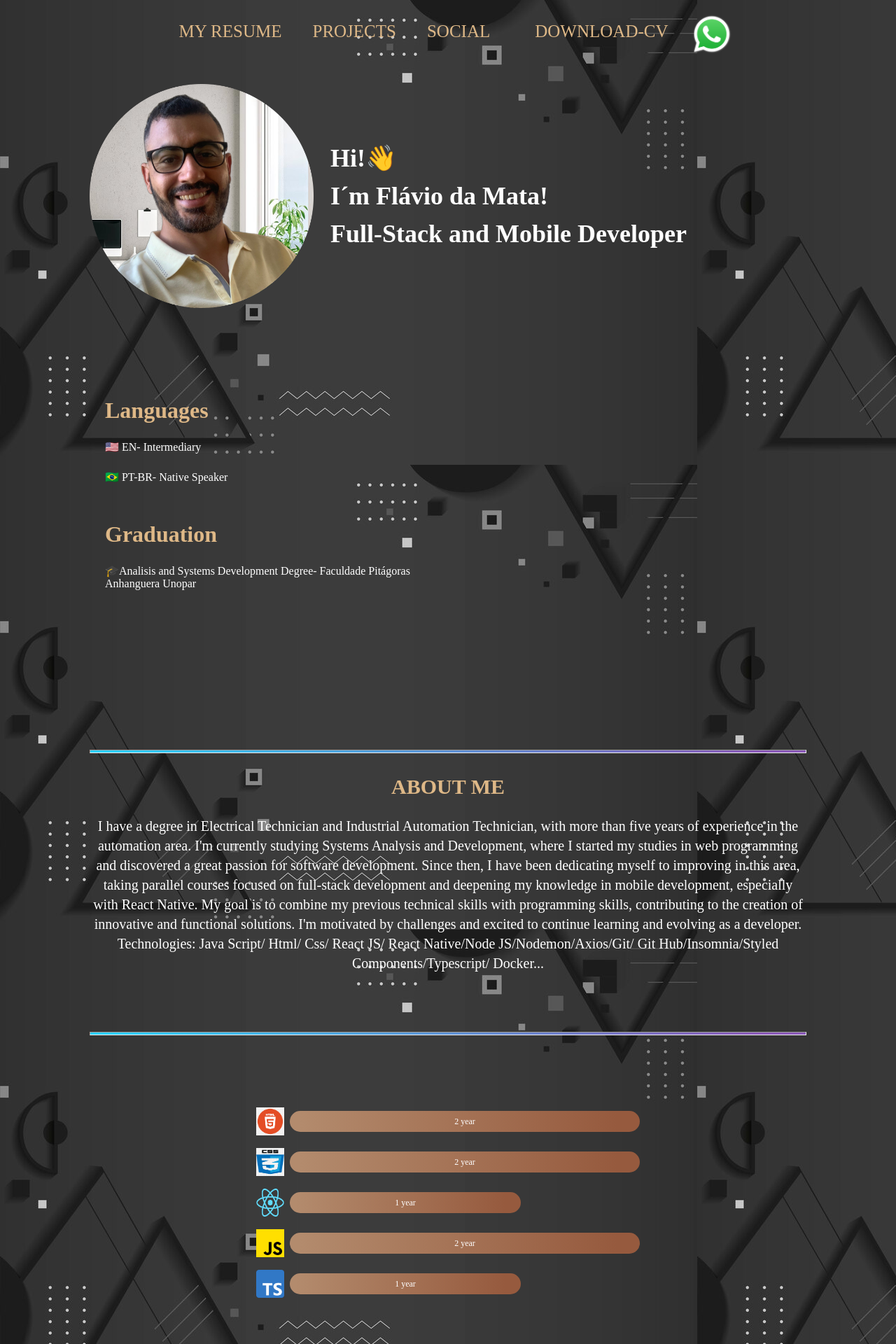
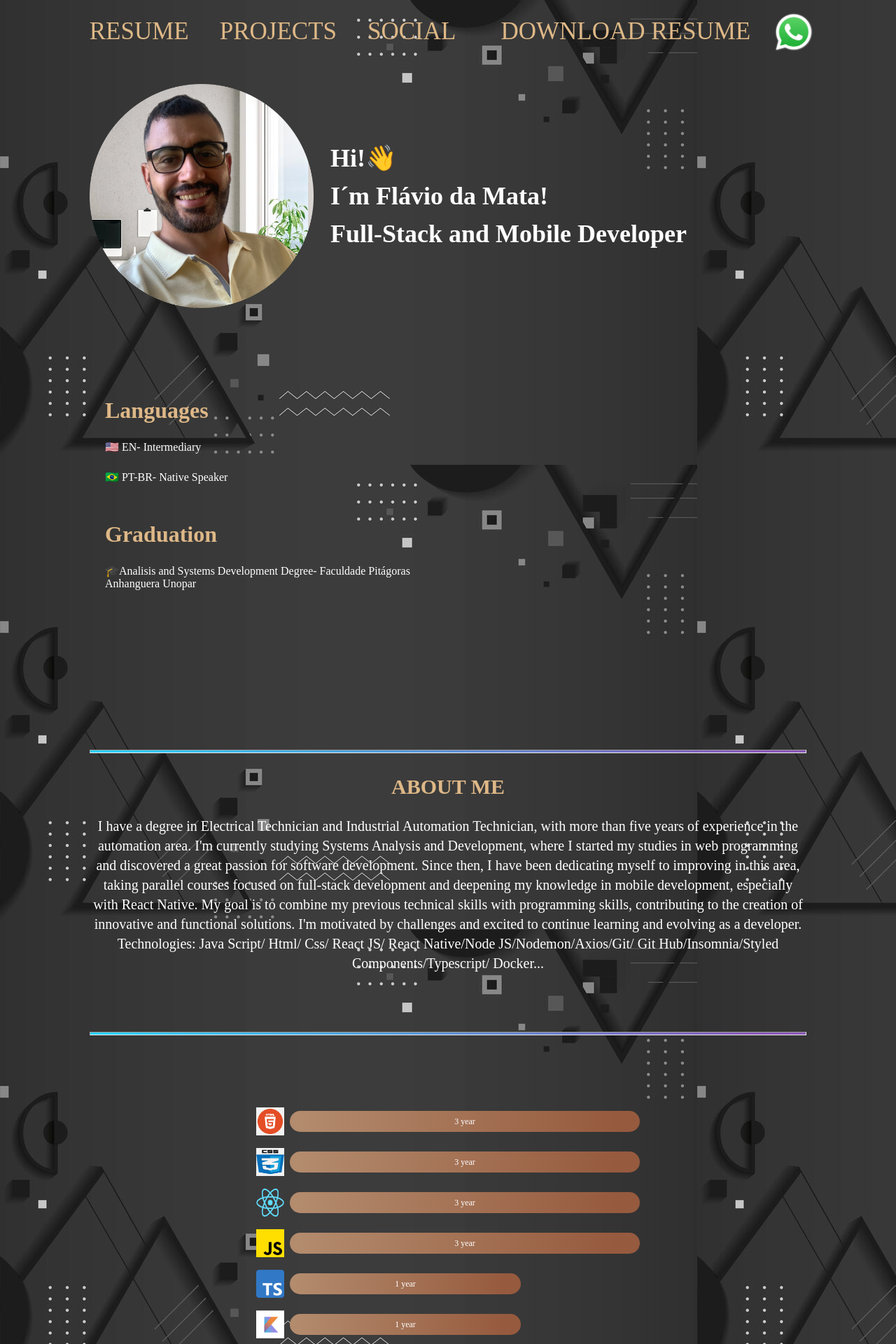
Before and after one commit to Damatta22/portifolio, a React (Vite) app: page / in a window 1280 px wide. Shown: the top 1920 px of the page at 70% size. Built offline with nearby package versions, Linux system fonts and the light colour scheme.

Commit message:
add new experience

```diff
--- a/src/components/buttonsTop/buttonsTop.css
+++ b/src/components/buttonsTop/buttonsTop.css
@@ -1,13 +1,12 @@
 .buttonsTop {
   display: flex;
   flex-direction: row;
-    justify-content: flex-start;
-    margin-left: 5px;
-    margin-top: 10px;
+  align-items: center;
+  font-family: "Times New Roman", Times, serif;
+  font-size: 17px;
   gap: 2px;
   width: 90px;
   height: 80px;
-    font-size: 10px;
 
   color: burlywood;
 }
@@ -20,7 +19,6 @@
   text-decoration: none;
   text-align: center;
 
-    font-size: 10px;
   color: burlywood;
   text-transform: uppercase;
   border: none;
@@ -36,7 +34,6 @@
   text-decoration: none;
   text-align: center;
 
-    font-size: 10px;
   color: burlywood;
   text-transform: uppercase;
   border: none;
@@ -53,7 +50,7 @@
   text-decoration: none;
   text-align: center;
   color: burlywood;
-    font-size: 10px;
+
   text-transform: uppercase;
   border: none;
   cursor: pointer;
@@ -62,14 +59,12 @@
 .Flavio {
   margin-left: 20px;
   margin-top: 10px;
-
   margin-bottom: 20px;
   border-radius: 14px;
   padding: 12px;
   text-decoration: none;
   text-align: center;
   color: burlywood;
-    font-size: 10px;
   text-transform: uppercase;
   border: none;
   cursor: pointer;
@@ -90,21 +85,17 @@
     margin-top: 10px;
     gap: 20px;
     width: 100%;
-
+    font-size: 35px;
     color: burlywood;
   }
 
   .projects {
     margin-bottom: 20px;
-
     margin-top: 10px;
     padding: 12px;
     text-decoration: none;
     text-align: center;
     color: burlywood;
-
-        font-size: 25px;
-
     text-transform: uppercase;
     border: none;
     cursor: pointer;
@@ -119,9 +110,6 @@
     text-decoration: none;
     text-align: center;
     color: burlywood;
-
-        font-size: 25px;
-
     text-transform: uppercase;
     border: none;
     cursor: pointer;
@@ -130,14 +118,12 @@
   .talkToMe {
     margin-left: 20px;
     margin-top: 10px;
-
     margin-bottom: 20px;
     border-radius: 24px;
     padding: 12px;
     text-decoration: none;
     text-align: center;
     color: burlywood;
-        font-size: 25px;
     text-transform: uppercase;
     border: none;
     cursor: pointer;
@@ -146,14 +132,12 @@
   .Flavio {
     margin-left: 20px;
     margin-top: 10px;
-
     margin-bottom: 20px;
     border-radius: 24px;
     padding: 12px;
     text-decoration: none;
     text-align: center;
     color: burlywood;
-        font-size: 25px;
     text-transform: uppercase;
     border: none;
     cursor: pointer;
--- a/src/components/buttonsTop/buttonsTop.jsx
+++ b/src/components/buttonsTop/buttonsTop.jsx
@@ -12,7 +12,7 @@ export function ButtonsTop() {
         offset={-100}
         className="projects"
       >
-        My Resume
+        Resume
       </Link>
 
       <Link
@@ -40,7 +40,7 @@ export function ButtonsTop() {
         href="https://drive.google.com/file/d/1I7BqarNwIa7ElmdY06kYSyCVX8ijoWJC/view?usp=sharing"
         aria-label="Baixar Currículo"
       >
-        Download-CV
+        Download Resume
       </a>
 
       <a
--- a/src/components/experience/experience.jsx
+++ b/src/components/experience/experience.jsx
@@ -4,6 +4,8 @@ import ReactImage from "../../assets/react.png";
 import HtmlImage from "../../assets/html.png";
 import JsImage from "../../assets/js.png";
 import TsImage from "../../assets/ts.png";
+import NativeImage from "../../assets/native.png"
+import kotlinImage from "../../assets/kotlin.jpg"
 
 export function Experience() {
   return (
@@ -36,7 +38,7 @@ export function Experience() {
           <img src={HtmlImage} alt="Html Logo" width={40} height={40} />
           <div className="experience-unit">
             <div className="experience-measure measure-3">
-              <span>2 year</span>
+              <span>3 year</span>
             </div>
           </div>
         </div>
@@ -45,7 +47,7 @@ export function Experience() {
           <img src={CssImage} alt="Css Logo" width={40} height={40} />
           <div className="experience-unit">
             <div className="experience-measure measure-3">
-              <span>2 year</span>
+              <span>3 year</span>
             </div>
           </div>
         </div>
@@ -53,8 +55,8 @@ export function Experience() {
         <div className="experience-languages">
           <img src={ReactImage} alt="React Logo" width={40} height={40} />
           <div className="experience-unit">
-            <div className="experience-measure measure-2">
-              <span>1 year</span>
+            <div className="experience-measure measure-3">
+              <span>3 year</span>
             </div>
           </div>
         </div>
@@ -64,13 +66,33 @@ export function Experience() {
 
           <div className="experience-unit">
             <div className="experience-measure measure-3">
-              <span>2 year</span>
+              <span>3 year</span>
             </div>
           </div>
         </div>
 
         <div className="experience-languages">
           <img src={TsImage} alt="Ts Logo" width={40} height={40} />
+
+          <div className="experience-unit">
+            <div className="experience-measure measure-2">
+              <span>1 year</span>
+            </div>
+          </div>
+        </div>
+
+        <div className="experience-languages">
+          <img src={kotlinImage} alt="Ts Logo" width={40} height={40} />
+
+          <div className="experience-unit">
+            <div className="experience-measure measure-2">
+              <span>1 year</span>
+            </div>
+          </div>
+        </div>
+
+        <div className="experience-languages">
+          <img src={NativeImage} alt="Ts Logo" width={40} height={40} />
 
           <div className="experience-unit">
             <div className="experience-measure measure-2">
```
Also changed, not shown: src/assets/kotlin.jpg (added), src/assets/native.png (added), src/components/social-btns/social-btns.css (line endings or trailing spaces). Lines whose indentation alone changed are shown as unchanged.
